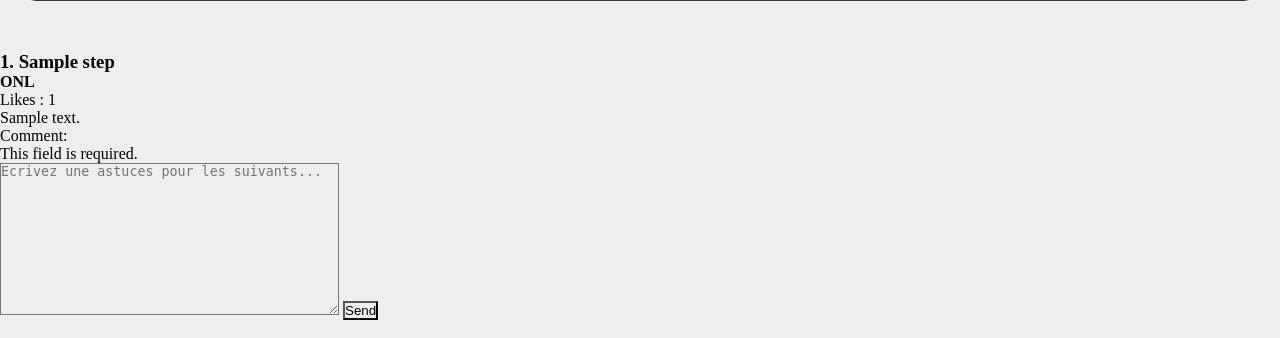
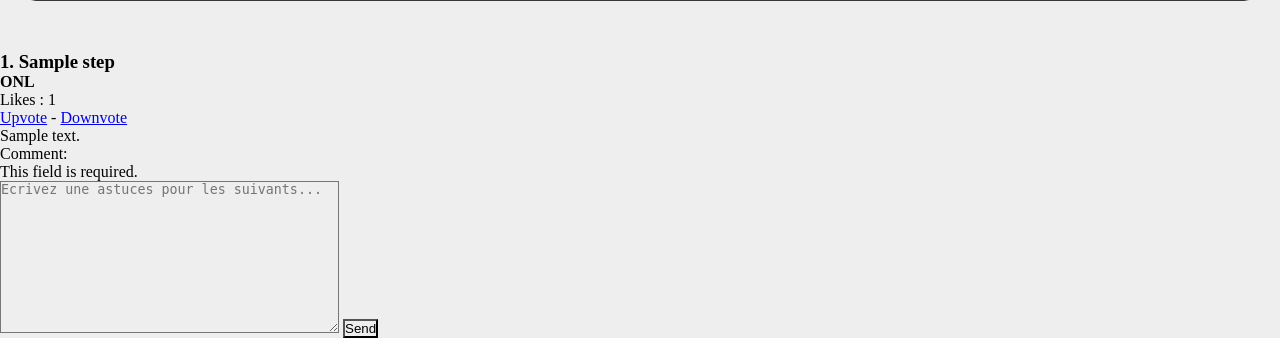
Before and after one commit to EpicKiwi/nuit-info-2019, a Django app: a page that uses src/procedures/templates/procedures.html in a window 1280 px wide. Shown: the part 895-1233 px from the top of the page. Run offline with Django 3.2, Linux system fonts and the light colour scheme; tables that the repository leaves empty hold one stand-in row (values such as "Sample post"); some libraries are stand-ins or nearby versions.

Commit message:
Add upvote and downvotes

```diff
--- a/src/procedures/models.py
+++ b/src/procedures/models.py
@@ -68,7 +68,7 @@ class ContentStep(models.Model):
 		return CommentForm(data={"step_content_id": self.id})
 
 	def get_best_comments(self):
-		return self.comments.all()
+		return self.comments.order_by("-like")
 
 	def __str__(self):
 		return "{} of {}".format(self.type, str(self.step))
--- a/src/procedures/templates/procedures.html
+++ b/src/procedures/templates/procedures.html
@@ -86,6 +86,7 @@
             {% for comment in contentstep.get_best_comments %}
                 <div class="comment">
                     <p class="likes">Likes : {{ comment.like }}</p>
+                    <p><a href="{% url "comment_upvote" article_slug comment.id %}">Upvote</a> - <a href="{% url "comment_downvote" article_slug comment.id %}">Downvote</a></p>
                     <p class="comment-text">
                         {{ comment.text }}
                     </p>
--- a/src/procedures/urls.py
+++ b/src/procedures/urls.py
@@ -1,9 +1,11 @@
 from django.urls import path
 from . import views
-from procedures.views import procedure, send_comment
+from procedures.views import procedure, send_comment, comment_upvote, comment_downvote
 
 urlpatterns = [
     path("<slug:article_slug>", procedure, name="view_procedure"),
     path("<slug:article_slug>/comment", send_comment, name="send_comment"),
+    path("<slug:article_slug>/comment/<int:comment_id>/upvote", comment_upvote, name="comment_upvote"),
+    path("<slug:article_slug>/comment/<int:comment_id>/downvote", comment_downvote, name="comment_downvote"),
     path('', views.list_procedures)
 ]
--- a/src/procedures/views.py
+++ b/src/procedures/views.py
@@ -35,3 +35,29 @@ def send_comment(request, article_slug):
     return redirect(
         reverse("view_procedure", args=[article_slug]) +
         "?highlight_comment={}".format(comment.id if comment is not None else None))
+
+
+def comment_upvote(request, article_slug, comment_id):
+
+    comment = get_object_or_404(Comment, id=comment_id)
+
+    if comment.contentStep.step.article.slug == article_slug:
+        comment.like += 1
+        comment.save()
+
+    return redirect(
+        reverse("view_procedure", args=[article_slug]) +
+        "?highlight_comment={}".format(comment.id if comment is not None else None))
+
+
+def comment_downvote(request, article_slug, comment_id):
+
+    comment = get_object_or_404(Comment, id=comment_id)
+
+    if comment.contentStep.step.article.slug == article_slug:
+        comment.like -= 1
+        comment.save()
+
+    return redirect(
+        reverse("view_procedure", args=[article_slug]) +
+        "?highlight_comment={}".format(comment.id if comment is not None else None))
```
